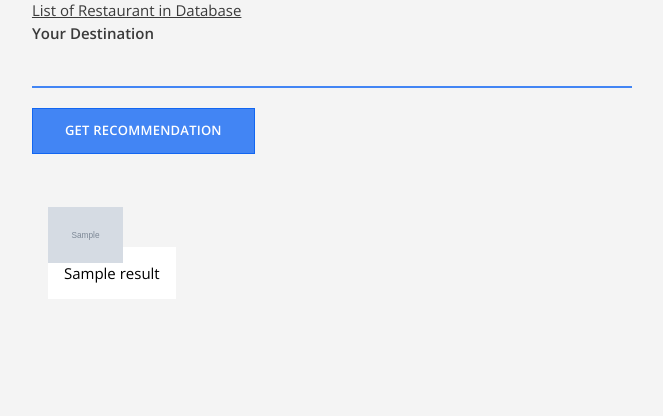
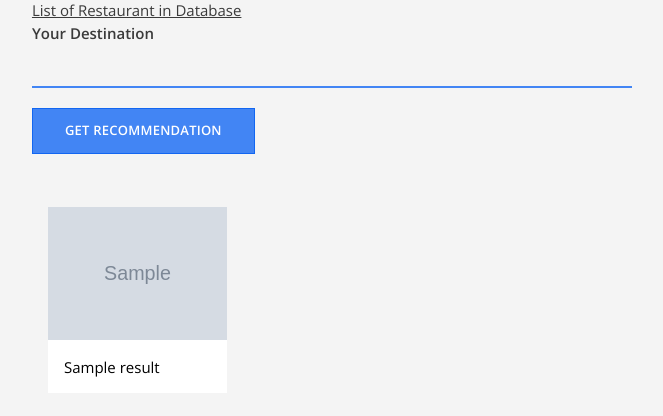
Before and after one commit to dindatisi/next_to_visit, a Flask app: template templates/restaurant.html in a window 1280 px wide. Shown: the part 169-585 px from the top of the page, without its empty margins (336-999 px from the left). Run offline with Flask 2, Linux system fonts and the light colour scheme; the template is opened without the code that fills it: values that come from a table or form of the project are taken from there, most other values are stand-ins (such as "Sample title", 1, 10 or a date in 2020); grey boxes marked "Sample" are stand-in pictures.

Commit message:
minor ui bugfix

```diff
--- a/templates/restaurant.html
+++ b/templates/restaurant.html
@@ -30,9 +30,7 @@
             <div class="w3-third w3-container w3-margin-bottom">
 
               <a href="{{ r['url'] }}" target="_blank">
-                <div class="landscape">
                 <img src="{{ r['image'] }}" style="width:100%" class="w3-hover-opacity" href="{{ r['url'] }}">
-                </div>
                 <div class="w3-container w3-white">
                   <p class="name">{{ r['name'] }}</p>
                 </div>
```
